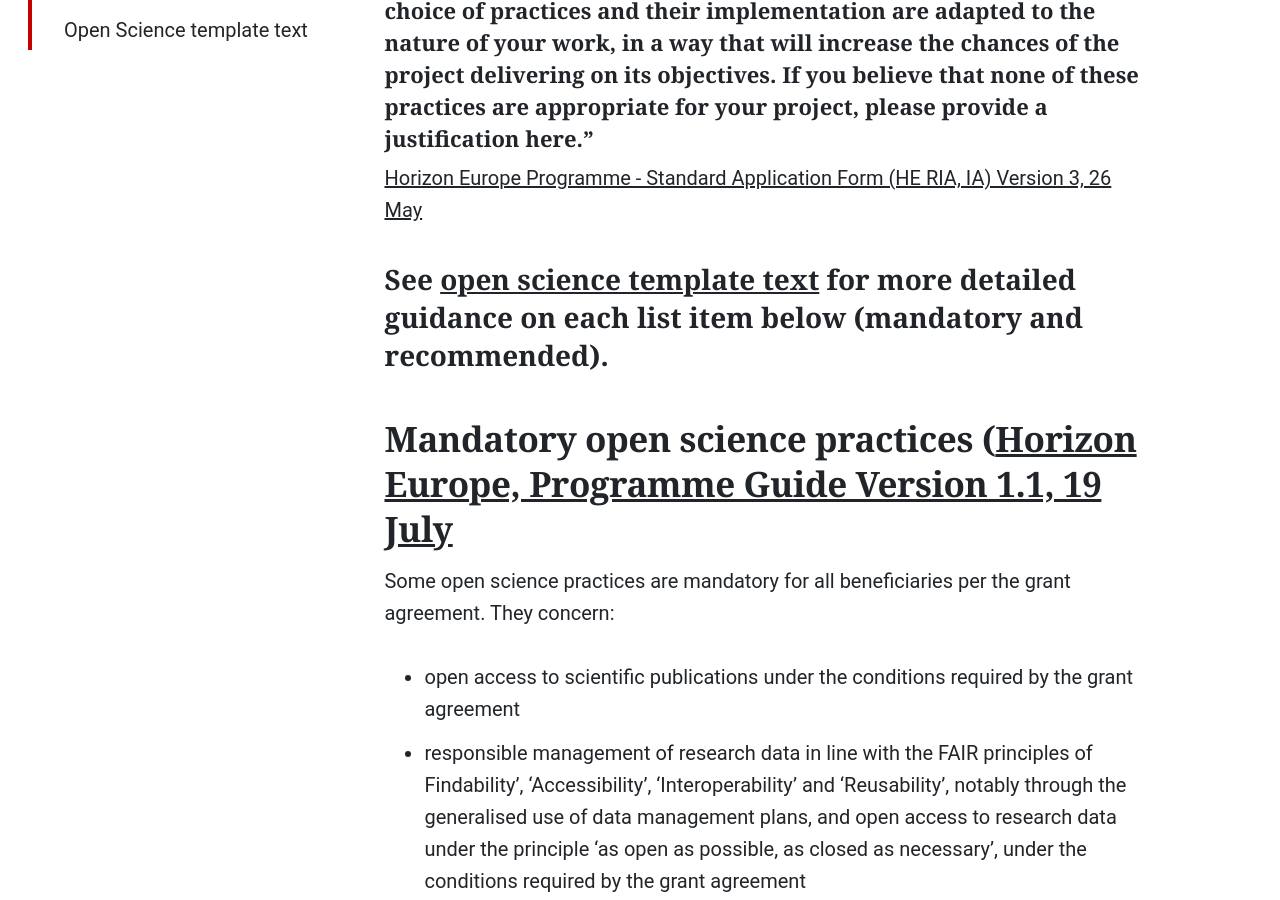
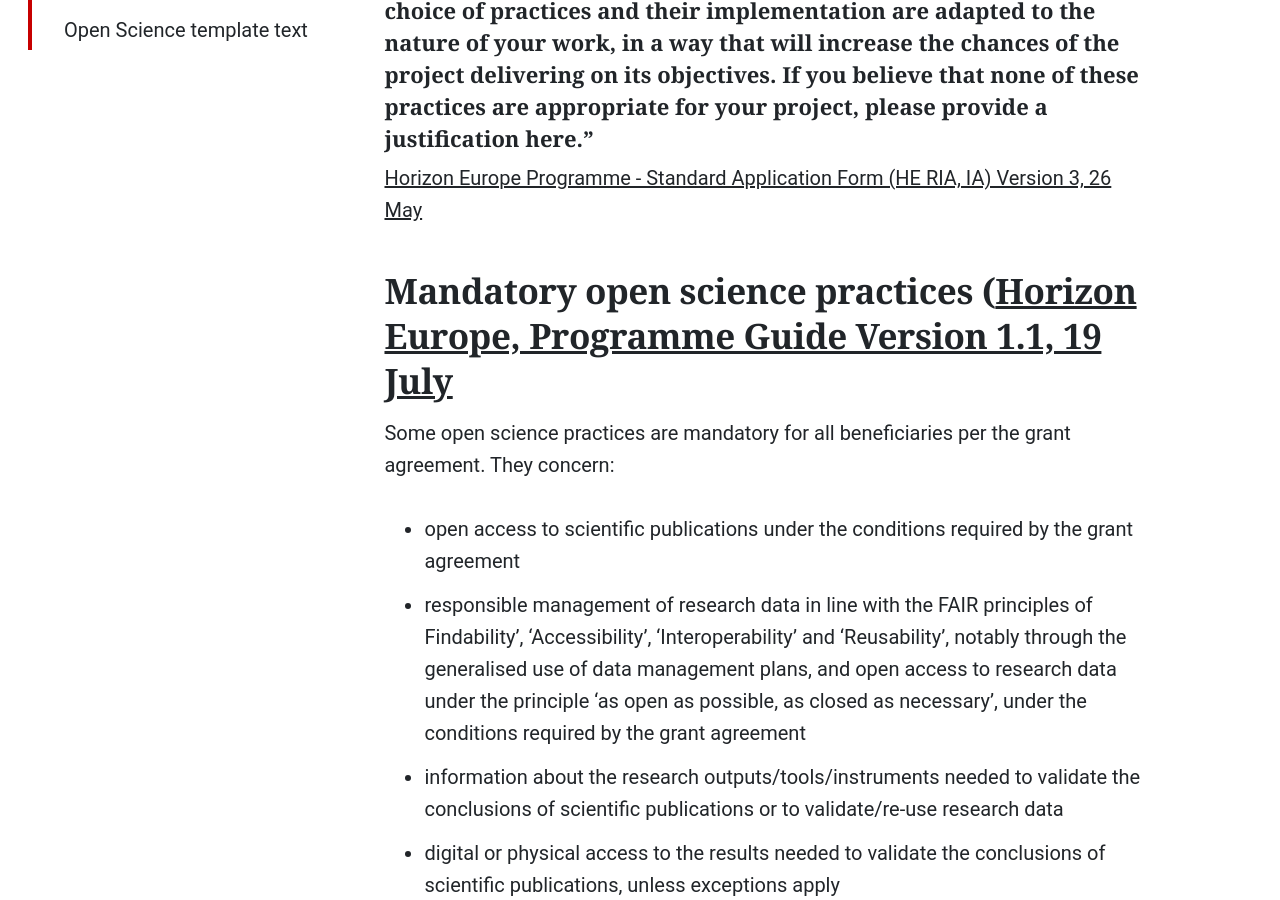
Before and after one commit to uol-library/rdl-handbook, a Jekyll site: the page built from pages/open-research/eu-open-science.md, in a window 1280 px wide and 900 px high, scrolled down 572 px. Built offline with Jekyll 4.4.1, drawn with Linux system fonts in a browser that asks for light colours; some web fonts are replaced.

Commit message:
Update eu-open-science.md

```diff
--- a/pages/open-research/eu-open-science.md
+++ b/pages/open-research/eu-open-science.md
@@ -8,8 +8,6 @@ permalink: /open-research/eu-open-science/
 
 ##### "Describe how appropriate open science practices are implemented as an integral part of the proposed methodology. Show how the choice of practices and their implementation are adapted to the nature of your work, in a way that will increase the chances of the project delivering on its objectives. If you believe that none of these practices are appropriate for your project, please provide a justification here."
 [Horizon Europe Programme - Standard Application Form (HE RIA, IA) Version 3, 26 May](https://ec.europa.eu/info/funding-tenders/opportunities/docs/2021-2027/horizon/temp-form/af/af_he-ria-ia_en.pdf)
-
-#### See [open science template text](https://handbook.researchdata.leeds.ac.uk/open-research/open-science-template/) for more detailed guidance on each list item below (mandatory and recommended).
 
 ### Mandatory open science practices ([Horizon Europe, Programme Guide Version 1.1, 19 July](https://ec.europa.eu/info/funding-tenders/opportunities/docs/2021-2027/horizon/guidance/programme-guide_horizon_en.pdf)
 
```
